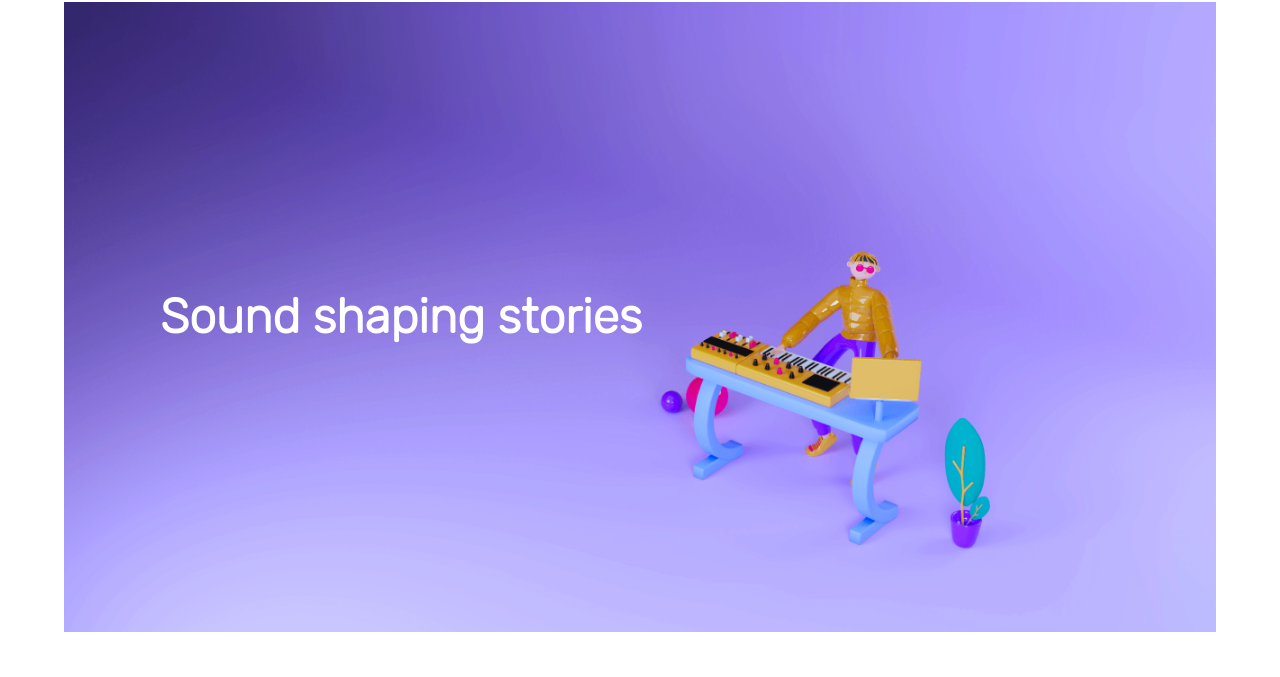
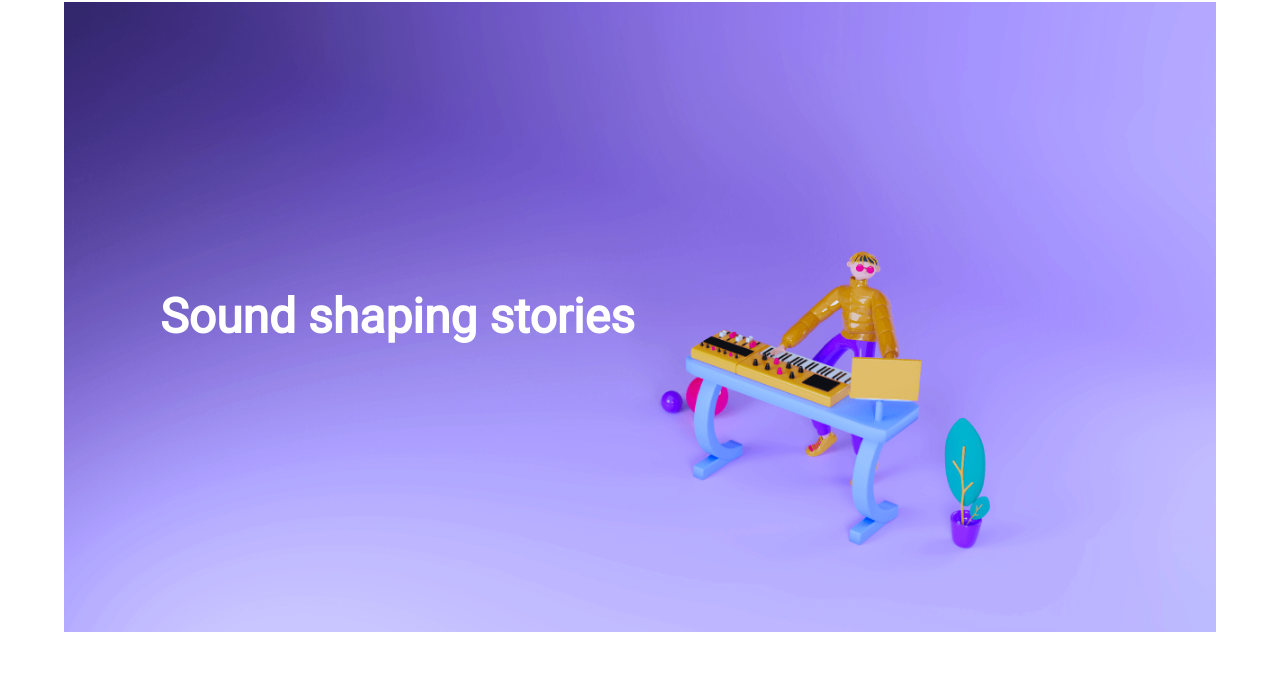
Before and after one commit to nanassound/nanassound-web, an Astro site: page / in a window 1280 px wide. Shown: the part 62-739 px from the top of the page. Built offline with nearby package versions, Linux system fonts and the light colour scheme; Astro itself is replaced by a stand-in of ours.

Commit message:
Changing font

```diff
--- a/package.json
+++ b/package.json
@@ -13,6 +13,7 @@
   "dependencies": {
     "@astrojs/mdx": "^0.12.0",
     "@astrojs/netlify": "^1.2.2",
+    "@fontsource/roboto": "^4.5.8",
     "@mdi/font": "^7.0.96",
     "astro": "^1.6.12",
     "bulma": "^0.9.4"
--- a/src/pages/index.astro
+++ b/src/pages/index.astro
@@ -1,4 +1,5 @@
 ---
+import "@fontsource/roboto";
 import Layout from "../layouts/Layout.astro";
 import ReleaseBox from "../components/ReleaseBox.astro";
 import AboutMeBox from "../components/AboutMeBox.astro";
@@ -97,6 +98,6 @@ const releases = [
   }
 
   .hero-body h1 {
-    font-family: 'Rubik', sans-serif;
+    font-family: 'Roboto', sans-serif;
   }
 </style>
```
Also changed, not shown: 1 other file.
